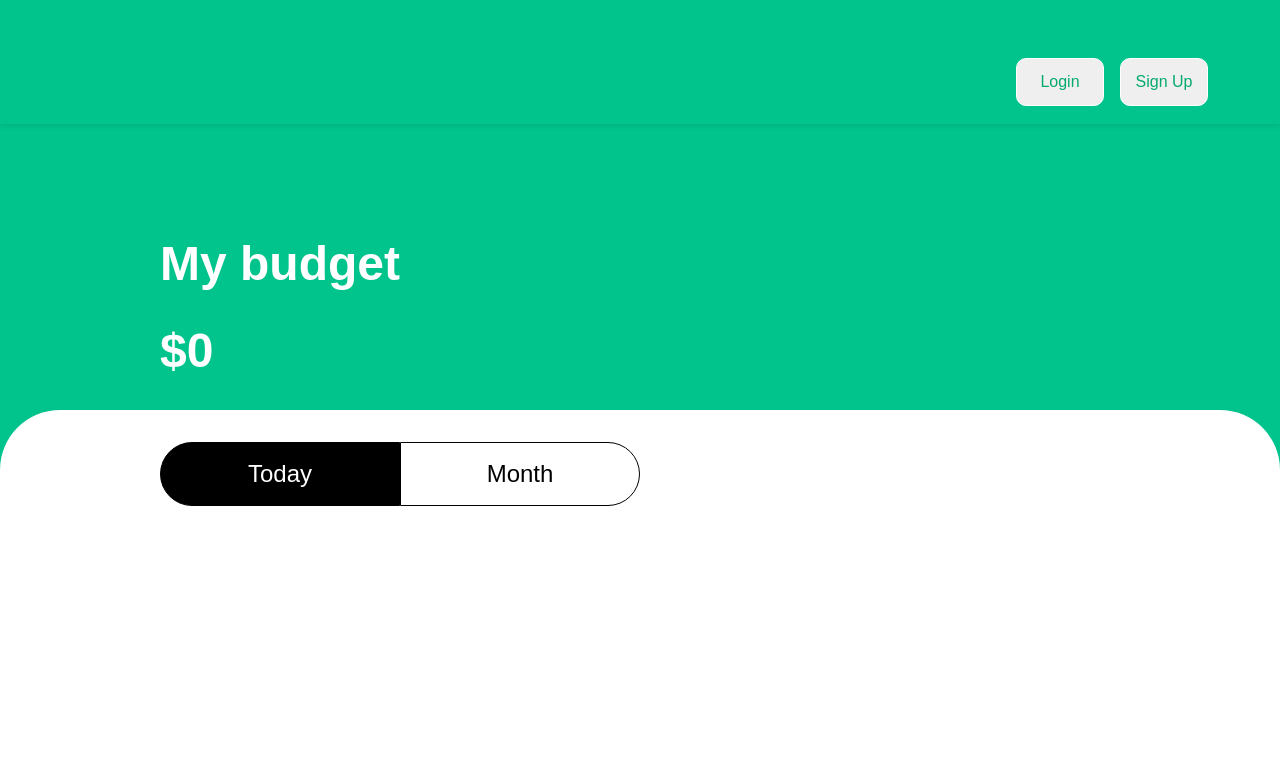
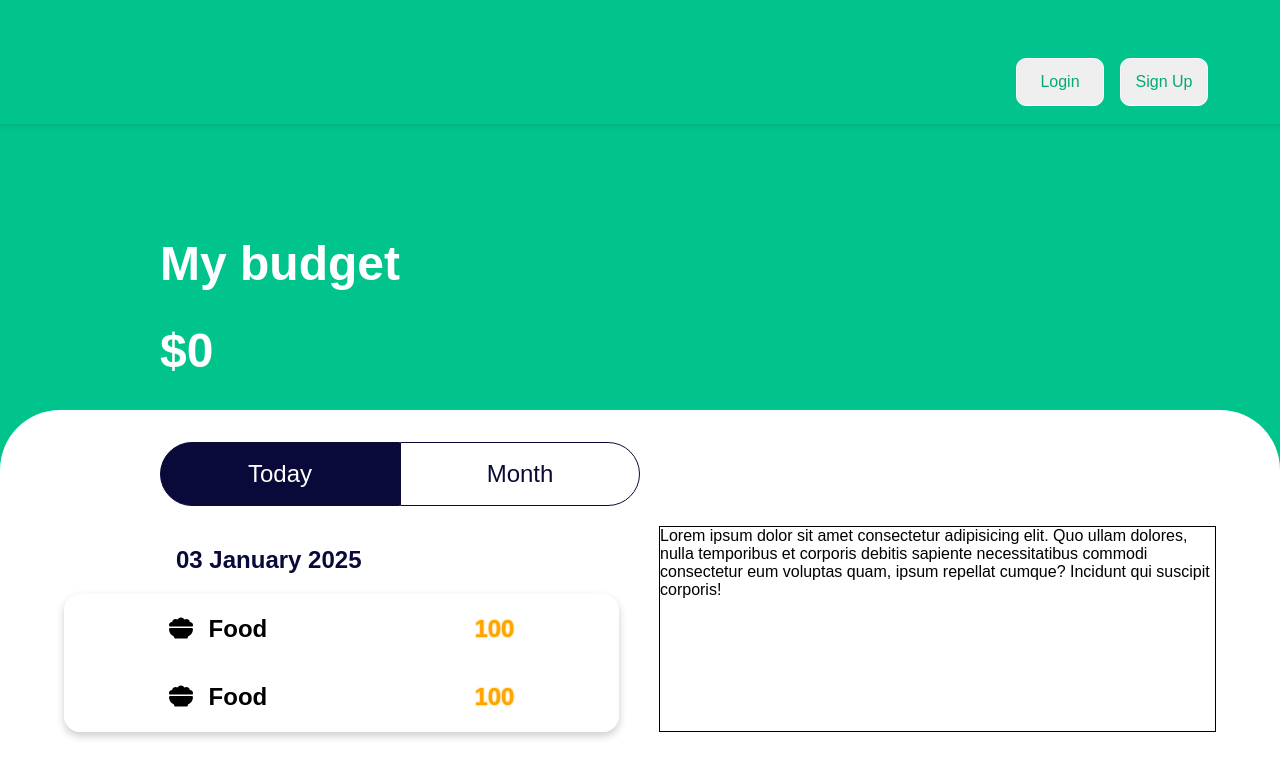
Before and after one commit to PrimeSlade/Expense-Tracker-React-, a React (Vite) app: page / in a window 1280 px wide. Shown: the top 778 px of the page. Built offline with nearby package versions, Linux system fonts and the light colour scheme.

Commit message:
feat(Body): Implement items, render date

```diff
--- a/src/App.jsx
+++ b/src/App.jsx
@@ -3,8 +3,8 @@ import React, { useState } from "react";
 import { BrowserRouter, Routes, Route } from "react-router-dom";
 import NavBar from "./NavBar";
 import Body from "./Body";
-import SignUp from "./SignUp";
-import Login from "./Login";
+import SignUp from "./NavBar/SignUp";
+import Login from "./NavBar/Login";
 
 function App() {
   // Main data
--- a/src/Body.css
+++ b/src/Body.css
@@ -18,7 +18,7 @@ body {
 
 .btn-Today,
 .btn-Month {
-    border: 1px solid black;
+    border: 1px solid #0A0A3A;
     font-size: 1.5rem;
     padding: 10px 20px;
     cursor: pointer;
@@ -27,22 +27,42 @@ body {
 
 .btn-Today {
     border-radius: 100px 0 0 100px;
-    background-color: black;
+    background-color: #0A0A3A;
     color: white;
 }
 
 .btn-Today:hover {
     background-color: white;
-    color: black;
+    color: #0A0A3A;
 }
 
 .btn-Month {
     border-radius: 0 100px 100px 0;
     background-color: white;
-    color: black;
+    color: #0A0A3A;
 }
 
 .btn-Month:hover {
-    background-color: black;
+    background-color: #0A0A3A;
     color: white;
 }
+
+.today-container{
+    display: flex;
+    justify-content: space-evenly ;
+    width: 90%;
+    margin: 0 auto;
+    margin-top: 20px;
+}
+
+.lists{
+
+    margin-right: 20px;
+    width: 100rem;
+}
+
+.create-list{
+    border: 1px solid black;
+    margin-left: 20px;
+    width: 100rem;
+}
--- a/src/Body.jsx
+++ b/src/Body.jsx
@@ -1,12 +1,65 @@
 import "./Body.css";
-import React, { useState } from "react";
+import React, { useState, useEffect, useId } from "react";
+import List from "./Body/List";
+import { FontAwesomeIcon } from "@fortawesome/react-fontawesome";
+import { faBowlFood } from "@fortawesome/free-solid-svg-icons";
 
 function Body() {
   //for amount
   const [amount, setAmount] = useState("0");
 
+  //for id
+  const id = useId();
+
+  //for date
+  const [date, setDate] = useState("");
+
   //for data
-  const [data, setDate] = useState({ catagory: "Food", note: "", cost: 100 });
+  const [data, setData] = useState([
+    {
+      catagory: "Food",
+      note: "Food from KFC",
+      cost: 100,
+      time: date,
+      font: <FontAwesomeIcon icon={faBowlFood} />,
+      id: id,
+    },
+    {
+      catagory: "Food",
+      note: "Food from KFC",
+      cost: 100,
+      time: date,
+      font: <FontAwesomeIcon icon={faBowlFood} />,
+      id: id,
+    },
+  ]);
+
+  const months = [
+    "January",
+    "Feburary",
+    "March",
+    "April",
+    "May",
+    "June",
+    "July",
+    "August",
+    "September",
+    "October",
+    "November",
+    "December",
+  ];
+
+  //will render when mounts
+  useEffect(() => {
+    //calc date
+    const today = new Date();
+    const day = today.getDay().toString().padStart(2, "0");
+    const month = months[today.getMonth()];
+    const year = today.getFullYear();
+
+    const formatDate = `${day} ${month} ${year}`;
+    setDate(formatDate);
+  }, []);
 
   return (
     <>
@@ -15,6 +68,18 @@ function Body() {
           <button className="btn- btn-Today">Today</button>
           <button className="btn- btn-Month">Month</button>
         </div>
+        <div className="today-container">
+          <div className="lists">
+            {/* List */}
+            <List date={date} data={data} />
+          </div>
+          <div className="create-list">
+            Lorem ipsum dolor sit amet consectetur adipisicing elit. Quo ullam
+            dolores, nulla temporibus et corporis debitis sapiente
+            necessitatibus commodi consectetur eum voluptas quam, ipsum repellat
+            cumque? Incidunt qui suscipit corporis!
+          </div>
+        </div>
       </div>
     </>
   );
--- /dev/null
+++ b/src/Body/List.css
@@ -0,0 +1,37 @@
+.date{
+    font-family: sans-serif;
+    color: #0A0A3A;
+    margin-left: 7rem;
+}
+
+.list--container{
+    border: 1px solid white;
+    border-radius: 1rem;
+    box-shadow: 0 4px 8px rgba(0, 0, 0, 0.2);
+}
+
+.item--container{
+    display: flex;
+    justify-content: space-around;
+
+}
+
+.item-cost{
+    color: orange; /* Text color */
+    text-shadow: 0 0 2px orange;
+}
+
+.items{
+    margin-left: 1rem;
+}
+
+.item-note{
+    width: 80%;
+    font-size: 20px;
+    margin: 0 auto;
+    margin-bottom: 20px;
+    margin-left: 100px;
+
+
+
+}
--- /dev/null
+++ b/src/Body/List.jsx
@@ -0,0 +1,49 @@
+import React, { useState, useEffect } from "react";
+import "./List.css";
+import { FontAwesomeIcon } from "@fortawesome/react-fontawesome";
+import { faBowlFood } from "@fortawesome/free-solid-svg-icons";
+
+const List = ({ date, data }) => {
+  const [showNote, setShowNote] = useState(false);
+  const [activeId, setActiveId] = useState();
+
+  const toggleNote = function (e) {
+    setShowNote((s) => !s);
+    const clickedId = e.currentTarget.id;
+    // for toggling
+    //if id has alr equaled to clickId , then set it into null (default)
+    setActiveId((id) => (id === clickedId ? null : clickedId));
+  };
+
+  const renderData = () => {
+    if (!data || data.length === 0) {
+      return <div>No data available</div>;
+    }
+
+    return data.map((item, index) => (
+      <div key={index} id={`${item.id}-${index}`} onClick={toggleNote}>
+        <div className="item--container">
+          <h2>
+            {item.font}
+            <span className="items">{item.catagory}</span>
+          </h2>
+          <h2 className="item-cost">{item.cost}</h2>
+        </div>
+        {activeId === `${item.id}-${index}` && ( // Only show note for the active item
+          <div className="item-note">Note : {item.note}</div>
+        )}
+      </div>
+    ));
+  };
+
+  return (
+    <>
+      <h2 className="date">{date}</h2>
+      <div className="list--container">
+        <div>{renderData()}</div>
+      </div>
+    </>
+  );
+};
+
+export default List;
--- a/src/NavBar.jsx
+++ b/src/NavBar.jsx
@@ -43,12 +43,10 @@ function NavBar({ currAcc, setCurrAcc }) {
             </h2>
           </>
         )}
-        {isShow ? (
+        {isShow && (
           <button className="btn-log-out" onClick={logOut}>
             Log out
           </button>
-        ) : (
-          ""
         )}
       </span>
     </div>
```
Also changed, not shown: src/NavBar/Login.css (renamed from src/Login.css), src/NavBar/Login.jsx (renamed from src/Login.jsx), src/NavBar/SignUp.css (renamed from src/SignUp.css), src/NavBar/SignUp.jsx (renamed from src/SignUp.jsx).
